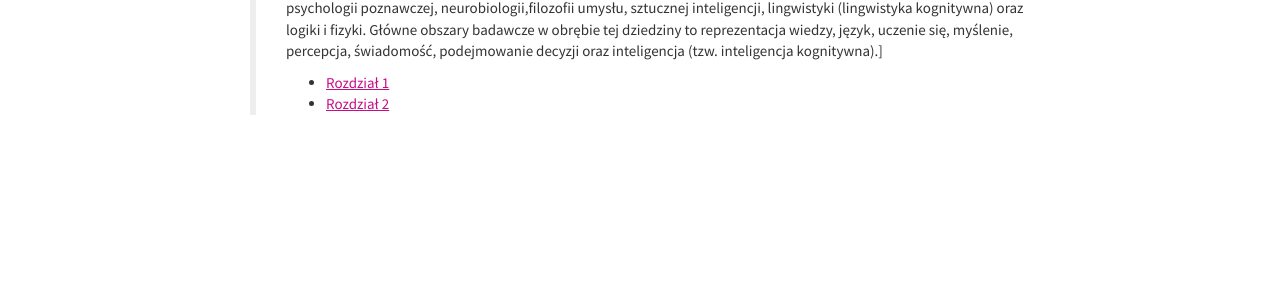
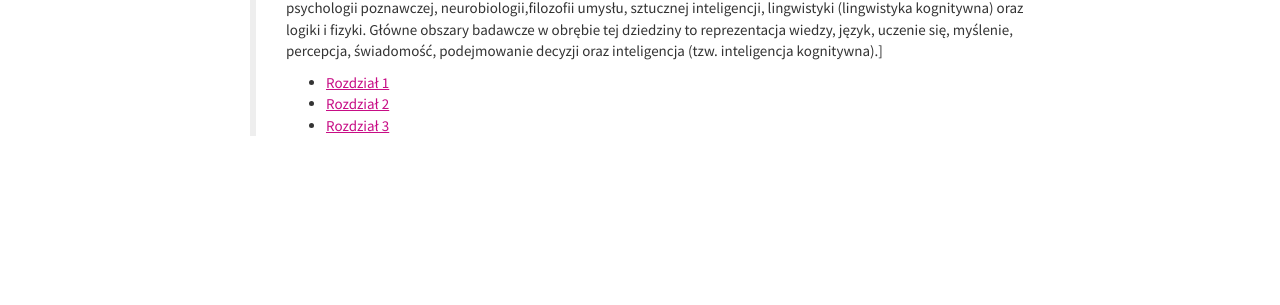
Before and after one commit to esencje/esencje.github.io, a Jekyll site: the page built from notatki-z-ksiazek/why-dont-students-like-school/why-dont-students-like-school.md, in a window 1280 px wide. Shown: the part 356-661 px from the top of the page. Built offline with Jekyll 4.4.1, drawn with Linux system fonts in a browser that asks for light colours.

Commit message:
Update why-dont-students-like-school.md

```diff
--- a/notatki-z-ksiazek/why-dont-students-like-school/why-dont-students-like-school.md
+++ b/notatki-z-ksiazek/why-dont-students-like-school/why-dont-students-like-school.md
@@ -15,4 +15,7 @@ Autor jest dyplomowanym na Harvardzie psychologiem, nauczycielem i badaczem z za
   <li>
     <a href="/notatki-z-ksiazek/why-dont-students-like-school-2/">Rozdział 2</a>
   </li>
+  <li>
+    <a href="/notatki-z-ksiazek/why-dont-students-like-school-3/">Rozdział 3</a>
+  </li>
 </ul>
```
